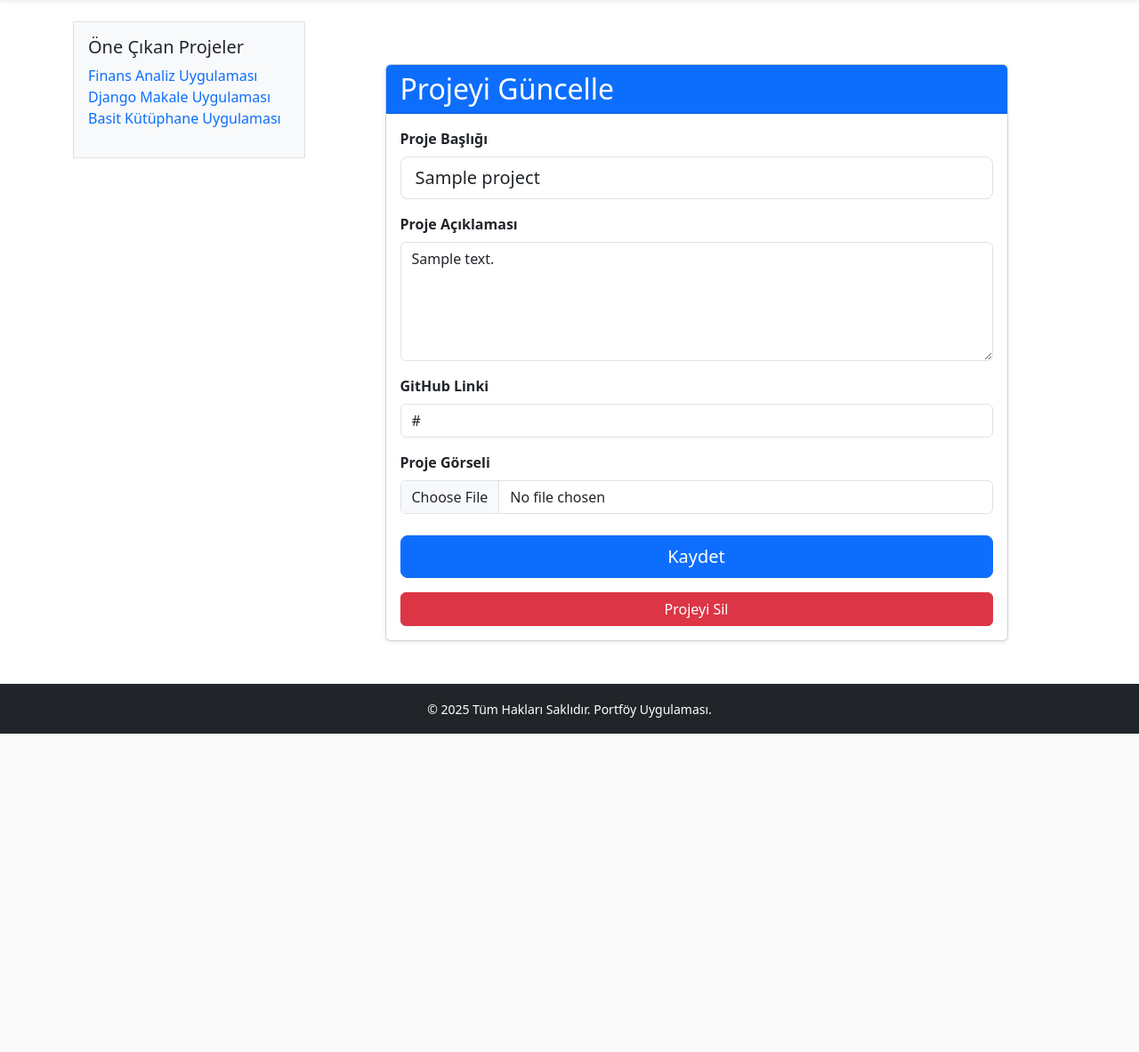
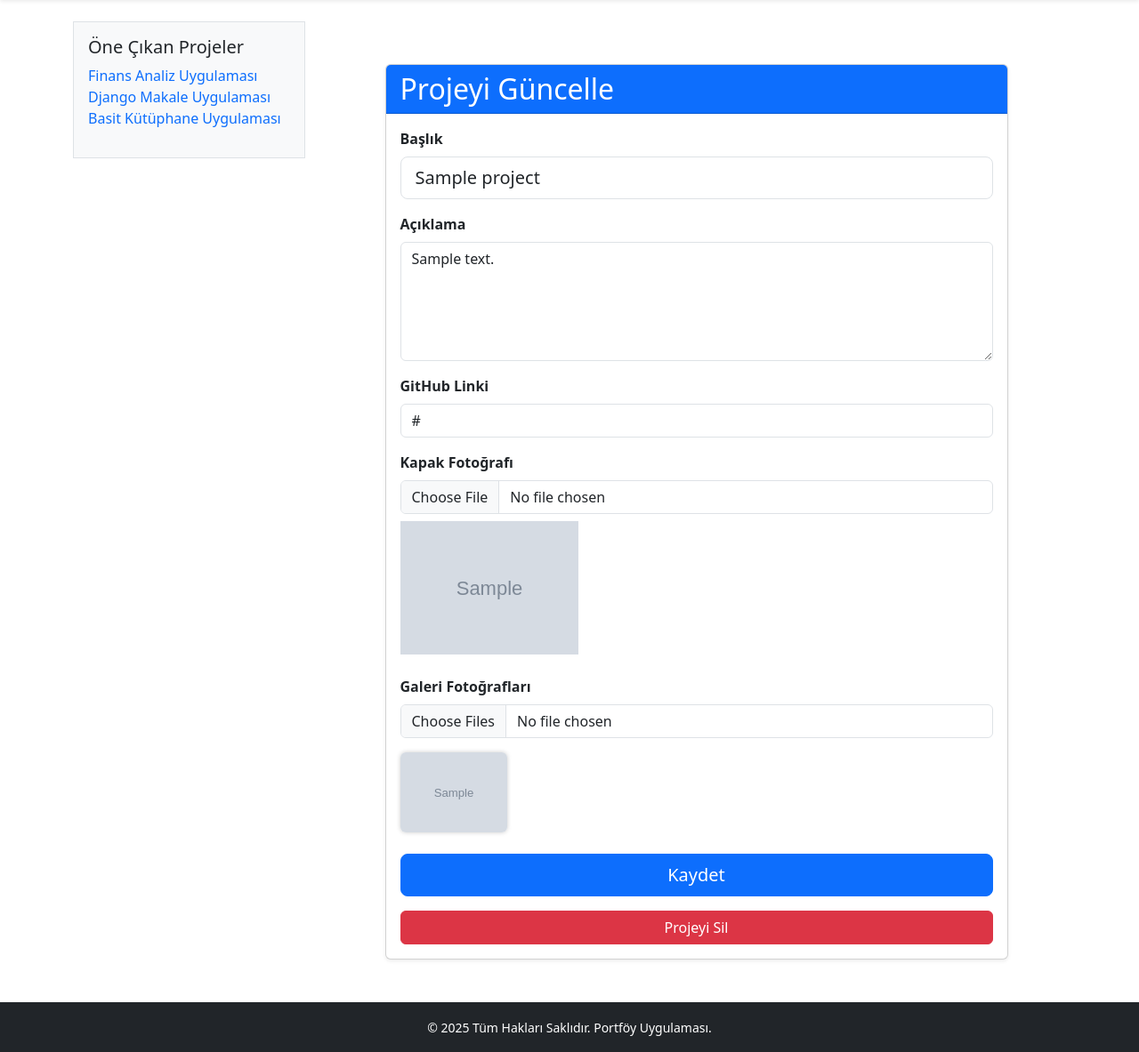
Before and after one commit to Babacanibrahim/portfolio, a Flask app: page /edit_project/1 in a window 1280 px wide. Shown: the part 56-1239 px from the top of the page at 89% size. Before the commit the page ends 881 px from the top, so only its background shows below. Run offline with Flask 3, Linux system fonts and the light colour scheme; the visitor is signed in with stand-in values (Sample User, id 1); tables that the repository leaves empty hold one stand-in row (values such as "Sample post"); grey boxes marked "Sample" are stand-in pictures; some libraries are stand-ins or nearby versions.

Commit message:
Birden fazla fotograf ekleme ve db iliskileri yapilir.

```diff
--- a/app/forms.py
+++ b/app/forms.py
@@ -1,13 +1,12 @@
 from flask_wtf import FlaskForm
 from wtforms import StringField, TextAreaField, SubmitField
-from flask_wtf.file import FileField, FileAllowed, FileRequired
-from wtforms.validators import DataRequired, URL, Optional
+from flask_wtf.file import FileField, FileAllowed, MultipleFileField
+from wtforms.validators import DataRequired
 
 class AddProjectForm(FlaskForm):
-    title = StringField("Proje Başlığı",validators=[DataRequired(message="Proje başlığı gerekli")])
-    description = TextAreaField("Proje Açıklaması", validators=[DataRequired()])
-    github_link = StringField("GitHub Linki", validators=[Optional(), URL()])
-    image = FileField("Proje Görseli", validators=[
-        FileAllowed(['jpg', 'png', 'jpeg'], 'Sadece resim dosyaları yüklenebilir!')
-    ])
-    submit = SubmitField("Kaydet")
+    title = StringField('Başlık', validators=[DataRequired()])
+    description = TextAreaField('Açıklama', validators=[DataRequired()])
+    github_link = StringField('GitHub Linki')
+    image = FileField('Kapak Fotoğrafı', validators=[FileAllowed(['jpg', 'png', 'jpeg'], 'Sadece resim dosyaları!')])
+    gallery = MultipleFileField('Galeri Fotoğrafları', validators=[FileAllowed(['jpg', 'png', 'jpeg'], 'Sadece resim dosyaları!')])
+    submit = SubmitField('Kaydet')
--- a/app/models.py
+++ b/app/models.py
@@ -1,6 +1,5 @@
 from . import db
 from datetime import datetime
-
 
 class Project(db.Model):
     id = db.Column(db.Integer, primary_key = True)
@@ -9,7 +8,12 @@ class Project(db.Model):
     github_link = db.Column(db.String)
     created_at = db.Column(db.DateTime, default=db.func.now())
     image = db.Column(db.String)
+    images = db.relationship('ProjectImage', backref='project', lazy=True)
 
+class ProjectImage(db.Model):
+    id = db.Column(db.Integer, primary_key=True)
+    filename = db.Column(db.String, nullable=False)
+    project_id = db.Column(db.Integer, db.ForeignKey('project.id'), nullable=False)
 
 class Message(db.Model):
     id = db.Column(db.Integer, primary_key=True)
--- a/app/routes.py
+++ b/app/routes.py
@@ -2,7 +2,7 @@ from flask import (
     render_template, redirect, url_for, request,
     flash, current_app, session
 )
-from .models import Project, Message
+from .models import Project, Message, ProjectImage
 from werkzeug.utils import secure_filename
 from .forms import AddProjectForm
 from . import db
@@ -143,10 +143,24 @@ def register_routes(app):
             )
             db.session.add(new_project)
             db.session.commit()
+
+            # Çoklu galeri fotoğraflarını kaydet
+            if form.gallery.data:
+                for file_storage in form.gallery.data:
+                    if file_storage:
+                        gallery_filename = secure_filename(file_storage.filename)
+                        gallery_path = os.path.join(current_app.config["UPLOAD_FOLDER"], gallery_filename)
+                        file_storage.save(gallery_path)
+
+                        project_image = ProjectImage(filename=gallery_filename, project_id=new_project.id)
+                        db.session.add(project_image)
+                db.session.commit()
+
             flash("Proje başarıyla eklendi.", "success")
             return redirect(url_for('admin'))
 
         return render_template('add_project.html', form=form)
+
 
     # --- PROJE DÜZENLEME ---
     @app.route('/edit_project/<int:id>', methods=['GET', 'POST'])
@@ -160,6 +174,7 @@ def register_routes(app):
             project.description = form.description.data
             project.github_link = form.github_link.data
 
+            # Kapak fotoğrafı güncelleme
             if form.image.data:
                 image_file = form.image.data
                 filename = secure_filename(image_file.filename)
@@ -168,11 +183,21 @@ def register_routes(app):
                 image_file.save(upload_path)
                 project.image = filename
 
+            # Galeri fotoğrafları ekle (varsa)
+            if form.gallery.data:
+                for gallery_file in form.gallery.data:
+                    gallery_filename = secure_filename(gallery_file.filename)
+                    gallery_path = os.path.join(current_app.config["UPLOAD_FOLDER"], gallery_filename)
+                    gallery_file.save(gallery_path)
+                    new_img = ProjectImage(filename=gallery_filename, project=project)
+                    db.session.add(new_img)
+
             db.session.commit()
             flash("Proje başarıyla güncellendi.", "success")
             return redirect(url_for('admin'))
 
         return render_template('edit_project.html', form=form, project=project)
+
 
     # --- PROJE SİLME ---
     @app.route('/delete/<int:id>', methods=['POST'])
@@ -180,16 +205,25 @@ def register_routes(app):
     def delete(id):
         project = Project.query.filter_by(id=id).first()
         if project:
+            # Kapak fotoğrafını sil
             if project.image:
                 image_path = os.path.join(current_app.config["UPLOAD_FOLDER"], project.image)
                 if os.path.exists(image_path):
                     os.remove(image_path)
+            # Galeri fotoğraflarını sil
+            for img in project.images:
+                gallery_path = os.path.join(current_app.config["UPLOAD_FOLDER"], img.filename)
+                if os.path.exists(gallery_path):
+                    os.remove(gallery_path)
+                db.session.delete(img)
+
             db.session.delete(project)
             db.session.commit()
             flash("Proje başarıyla silindi", "success")
         else:
             flash("Proje bulunamadı", "danger")
         return redirect(url_for('admin'))
+
 
     # --- CONTEXT PROCESSOR ---
     @app.context_processor
--- a/app/templates/edit_project.html
+++ b/app/templates/edit_project.html
@@ -21,7 +21,6 @@
         {% endif %}
       {% endwith %}
 
-      <!-- Güncelleme Formu -->
       <form method="POST" enctype="multipart/form-data" novalidate>
         {{ form.hidden_tag() }}
 
@@ -55,6 +54,30 @@
           {% for error in form.image.errors %}
             <div class="form-text text-danger">{{ error }}</div>
           {% endfor %}
+          {% if project.image %}
+            <div class="mt-2">
+              <img src="{{ url_for('static', filename='uploads/' + project.image) }}" alt="Kapak Fotoğrafı" style="max-width: 200px;">
+            </div>
+          {% endif %}
+        </div>
+
+        <div class="mb-4">
+          {{ form.gallery.label(class="form-label fw-semibold") }}
+          {{ form.gallery(class="form-control", multiple=true) }}
+          {% for error in form.gallery.errors %}
+            <div class="form-text text-danger">{{ error }}</div>
+          {% endfor %}
+
+          {% if project.images %}
+            <div class="mt-3 d-flex flex-wrap gap-2">
+              {% for img in project.images %}
+                <div style="position: relative;">
+                  <img src="{{ url_for('static', filename='uploads/' + img.filename) }}" alt="Galeri Fotoğrafı" style="max-width: 120px; border-radius: 6px; box-shadow: 0 0 5px #ccc;">
+                  <!-- İstersen buraya silme butonu da ekleyebilirsin -->
+                </div>
+              {% endfor %}
+            </div>
+          {% endif %}
         </div>
 
         <button type="submit" class="btn btn-primary btn-lg w-100">
@@ -64,10 +87,8 @@
 
       <!-- Silme Formu -->
       <form method="POST" action="{{ url_for('delete', id=project.id) }}" onsubmit="return confirm('Projeyi silmek istediğinize emin misiniz?');" class="mt-3">
-  {{ form.hidden_tag() }}
-  <button type="submit" class="btn btn-danger w-100">Projeyi Sil</button>
-</form>
-
+        <button type="submit" class="btn btn-danger w-100">Projeyi Sil</button>
+      </form>
 
     </div>
   </div>
```
Also changed, not shown: app/templates/add_project.html (+8 -0 lines), app/templates/project_detail.html (+19 -8 lines).
